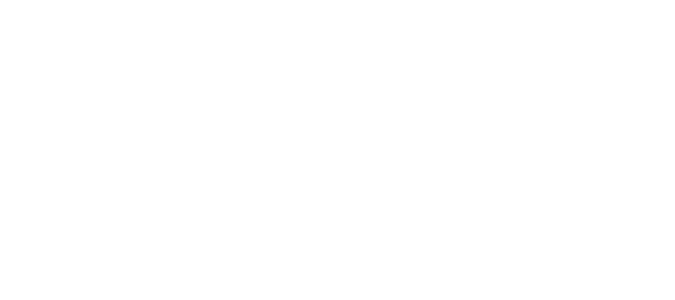
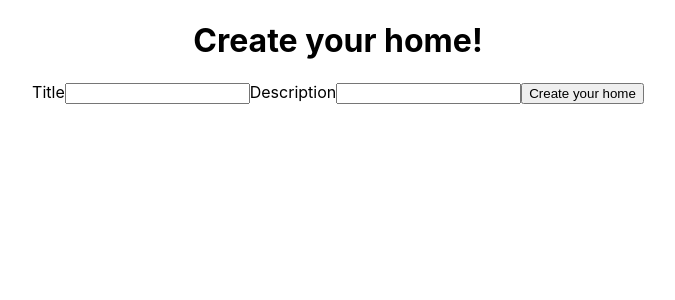
Before and after one commit to dlamo/join-my-trip-frontend, a React (Create React App) app: page /home/new in a window 1280 px wide. Shown: the top 300 px of the page, without its empty margins (302-977 px from the left). Built offline with nearby package versions, Linux system fonts and the light colour scheme.

Commit message:
edited route structure, created home service, newHome and Home components

```diff
--- a/src/App.js
+++ b/src/App.js
@@ -1,11 +1,21 @@
-import React from 'react';
+import React, { useState } from 'react';
 import './App.css';
+import { Switch, Route } from 'react-router-dom';
+import Main from './components/Main';
 import AuthCt from './components/AuthCt'
+import NewHome from './components/NewHome';
+import Home from './components/Home';
 
 function App() {
+  const [user, setUser] = useState(null)
   return (
-    <div className="App">
-      <AuthCt />
+    <div className='App'>
+      <Switch>
+        <Route exact path='/' component={Main} />
+        <Route exact path='/home/one/:id' render={props => <Home {...props} user={user} />} />
+        <Route exact path='/home/new' render={() => <NewHome user={user} />} />
+        <AuthCt user={user} setUser={setUser} />
+      </Switch>
     </div>
   );
 }
--- a/src/components/Account.jsx
+++ b/src/components/Account.jsx
@@ -31,6 +31,7 @@
     }
     return (
         <div>
+            <div>
                 <h1>Welcome to your profile, {user.username}</h1>
                 <img style={{width: "100%"}} src={user.picture} alt="user pic"/>
                 {
@@ -58,6 +59,19 @@
                 }
                 <button onClick={handleLogout}>Logout</button>
             </div>
+            <div>
+                <h2>My Home</h2>
+                {
+                    // Faltaría que se actualizara el user cuando se crea la casa
+                    user.home ?
+                    <p>Your home Id is: {user.home}</p> :
+                    <div>
+                        <p>Start hosting people!</p>
+                        <Link to='home/new'>Create your home</Link>
+                    </div>
+                }
+            </div>
+        </div>
     )
 }
 
--- a/src/components/AuthCt.jsx
+++ b/src/components/AuthCt.jsx
@@ -1,17 +1,17 @@
-import React, { useReducer, useState } from 'react'
+import React, { useReducer, /*useState*/ } from 'react'
 import { useHistory } from 'react-router-dom'
 import AuthService from '../services/authService'
 import {
     initialState,
     authReducer,
     CHANGE_FORM,
-    INIT_FORM
+    //INIT_FORM
 } from '../reducers/authReducer'
 import Auth from '../views/Auth'
 
-function AuthCt() {
+function AuthCt({user, setUser}) {
     const [userFormData, dispatch] = useReducer(authReducer, initialState)
-    const [loggedUser, setLoggedUser] = useState(null)
+    //const [loggedUser, setLoggedUser] = useState(null)
     const service = new AuthService()
     let history = useHistory()
     const handleChange = ({target}) => {
@@ -30,9 +30,9 @@
         .then(response => {
             getUser(response)
             history.push('/account')
-            dispatch({
-                type: INIT_FORM
-            })
+            // dispatch({
+            //     type: INIT_FORM
+            // })
         })
     }
     const handleSubmitSignup = e => {
@@ -42,9 +42,9 @@
         .then(response => {
             getUser(response)
             history.push('/account')
-            dispatch({
-                type: INIT_FORM
-            })
+            // dispatch({
+            //     type: INIT_FORM
+            // })
         })
     }
     const handleSubmitEdit = e => {
@@ -57,12 +57,12 @@
         })
     }
     const getUser = userObj => {
-        setLoggedUser(userObj)
+        setUser(userObj)
     }
     return (
         <Auth
             userFormData={userFormData}
-            loggedUser={loggedUser}
+            loggedUser={user}
             handleChange={handleChange}
             handleSubmitLogin={handleSubmitLogin}
             handleSubmitSignup={handleSubmitSignup}
--- a/src/components/Home.jsx
+++ b/src/components/Home.jsx
@@ -1,12 +1,35 @@
-import React from 'react'
-import { Link } from 'react-router-dom'
+import React, { useState, useEffect } from 'react'
+import HomeService from '../services/homeService'
 
-function Home() {
+function Home(props) {
+    let service = new HomeService()
+    const initialState = {
+        home: {},
+        isLoading: true
+    }
+    const [state, setState] = useState(initialState)
+    useEffect(() => {
+        const {id} = props.match.params
+        service.getOneHome(id)
+        .then(response => {
+            setState({
+                ...state,
+                isLoading: false,
+                home: response
+            })
+        })
+    }, [])
     return (
         <div>
-            <h1>Join my trip</h1>
-            <Link to='/signup'>Signup</Link>
-            <Link to='/login'>Login</Link>
+            {
+                state.isLoading ?
+                <p>Loading home...</p> :
+                <>
+                    <h1>{state.home.title}</h1>
+                    {/* <h3>Welcome to {props.user.name}'s home</h3> */}
+                    <p>{state.home.description}</p>
+                </>
+            }
         </div>
     )
 }
--- a/src/components/Login.jsx
+++ b/src/components/Login.jsx
@@ -3,7 +3,7 @@
 function Login({userFormData, handleChange, handleSubmitLogin}) {
     return (
         <div>
-            <h1>Sign up</h1>
+            <h1>Log in</h1>
             <form onSubmit={handleSubmitLogin}>
                 <label>Username</label>
                 <input
--- /dev/null
+++ b/src/components/Main.jsx
@@ -0,0 +1,14 @@
+import React from 'react'
+import { Link } from 'react-router-dom'
+
+function Main() {
+    return (
+        <div>
+            <h1>Join my trip</h1>
+            <Link to='/signup'>Signup</Link>
+            <Link to='/login'>Login</Link>
+        </div>
+    )
+}
+
+export default Main
--- /dev/null
+++ b/src/components/NewHome.jsx
@@ -0,0 +1,51 @@
+import React, { useState } from 'react'
+import HomeService from '../services/homeService'
+import { useHistory } from 'react-router-dom'
+
+function NewHome({user}) {
+    const service = new HomeService()
+    let history = useHistory()
+    const initialHomeData = {
+        title: '',
+        description: ''
+    }
+    const [home, setHome] = useState(initialHomeData)
+    const handleChange = ({target}) => {
+        const {name, value} = target
+        setHome({
+            ...home,
+            [name]: value
+        })
+    }
+    const handleSubmit = e => {
+        e.preventDefault()
+        const {title, description} = home
+        const owner = user._id
+        service.create(title, description, owner)
+        .then(() => history.push('/account'))
+    }
+    return (
+        <div>
+            <h1>Create your home!</h1>
+            <form onSubmit={handleSubmit}>
+                <label>Title</label>
+                <input
+                    type='text'
+                    name='title'
+                    value={home.title}
+                    onChange={handleChange}
+                    />
+                <label>Description</label>
+                <input
+                    type='textarea'
+                    name='description'
+                    value={home.description}
+                    onChange={handleChange}
+                    />
+                <input type='submit' value='Create your home' />
+            </form>
+        </div>
+    )
+}
+
+export default NewHome
--- a/src/services/authService.js
+++ b/src/services/authService.js
@@ -40,4 +40,4 @@
     }
 }
 
-export default AuthService;
+export default AuthService
--- /dev/null
+++ b/src/services/homeService.js
@@ -0,0 +1,28 @@
+import axios from 'axios'
+
+class HomeService {
+    constructor() {
+        let service = axios.create({
+            baseURL: 'http://localhost:5000/api/home',
+            withCredentials: true
+        })
+        this.service = service;
+    }
+
+    create = (title, description, owner) => {
+        return this.service.post('/', {title, description, owner})
+        .then(response => response.data)
+    }
+
+    getAllHomes = () => {
+        return this.service.get('/', {})
+        .then(response => response.data)
+    }
+
+    getOneHome = (id) => {
+        return this.service.get('/' + id, {})
+        .then(response => response.data)
+    }
+}
+
+export default HomeService
--- a/src/views/Auth.jsx
+++ b/src/views/Auth.jsx
@@ -1,6 +1,5 @@
 import React from 'react'
-import { Switch, Route } from 'react-router-dom'
-import Home from '../components/Home'
+import { Route } from 'react-router-dom'
 import Signup from '../components/Signup'
 import Login from '../components/Login'
 import Account from '../components/Account'
@@ -17,12 +16,7 @@
 }) {
     return (
         <div>
-            <Switch>
-                <Route
-                    exact
-                    path='/'
-                    component={Home}
-                    />
+            {/* <Switch> */}
                 <Route
                     path='/signup'
                     render={props =>
@@ -54,12 +48,12 @@
                     path='/account/edit'
                     render={props =>
                         <AccountEdit {...props}
-                        userFormData={userFormData}
-                        handleChange={handleChange}
-                        handleSubmitEdit={handleSubmitEdit}
+                            userFormData={userFormData}
+                            handleChange={handleChange}
+                            handleSubmitEdit={handleSubmitEdit}
                             />}
                     />
-            </Switch>
+            {/* </Switch> */}
         </div>
     )
 }
```
Lines whose indentation alone changed are shown as unchanged.
